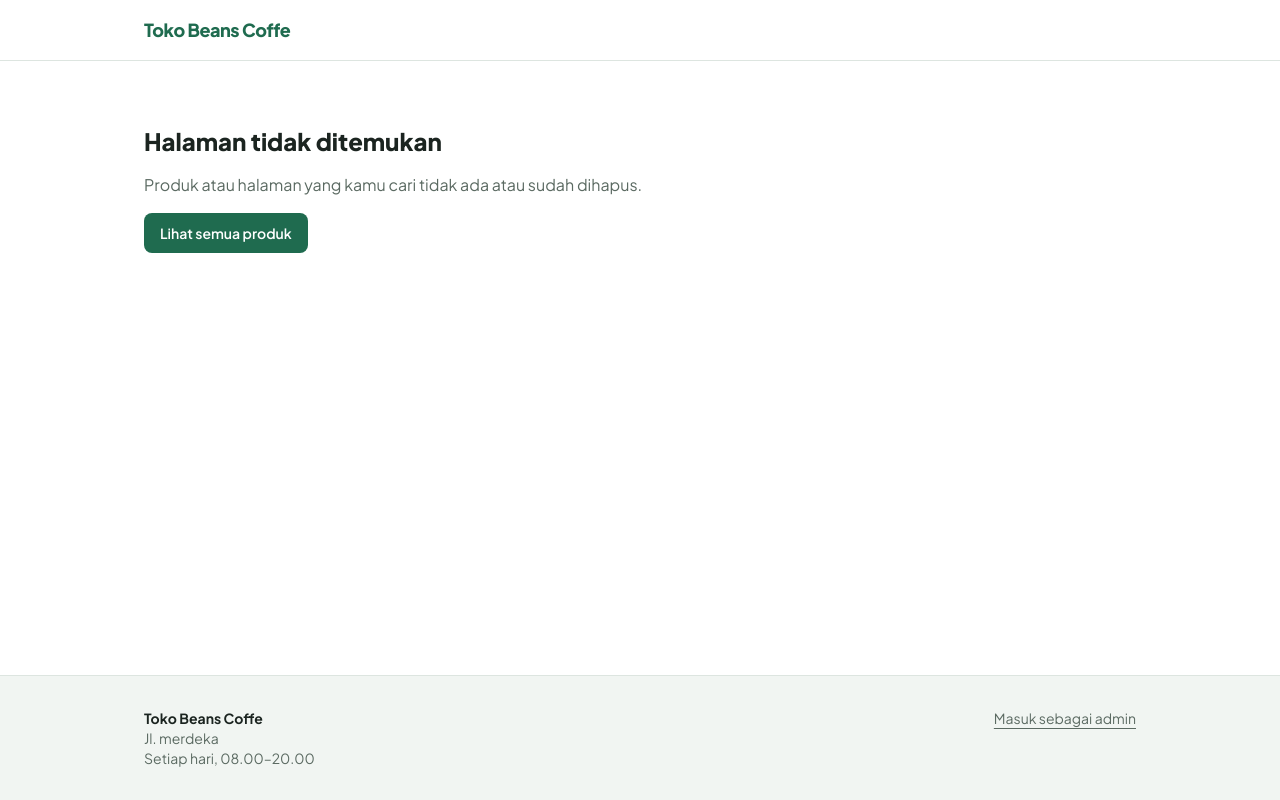
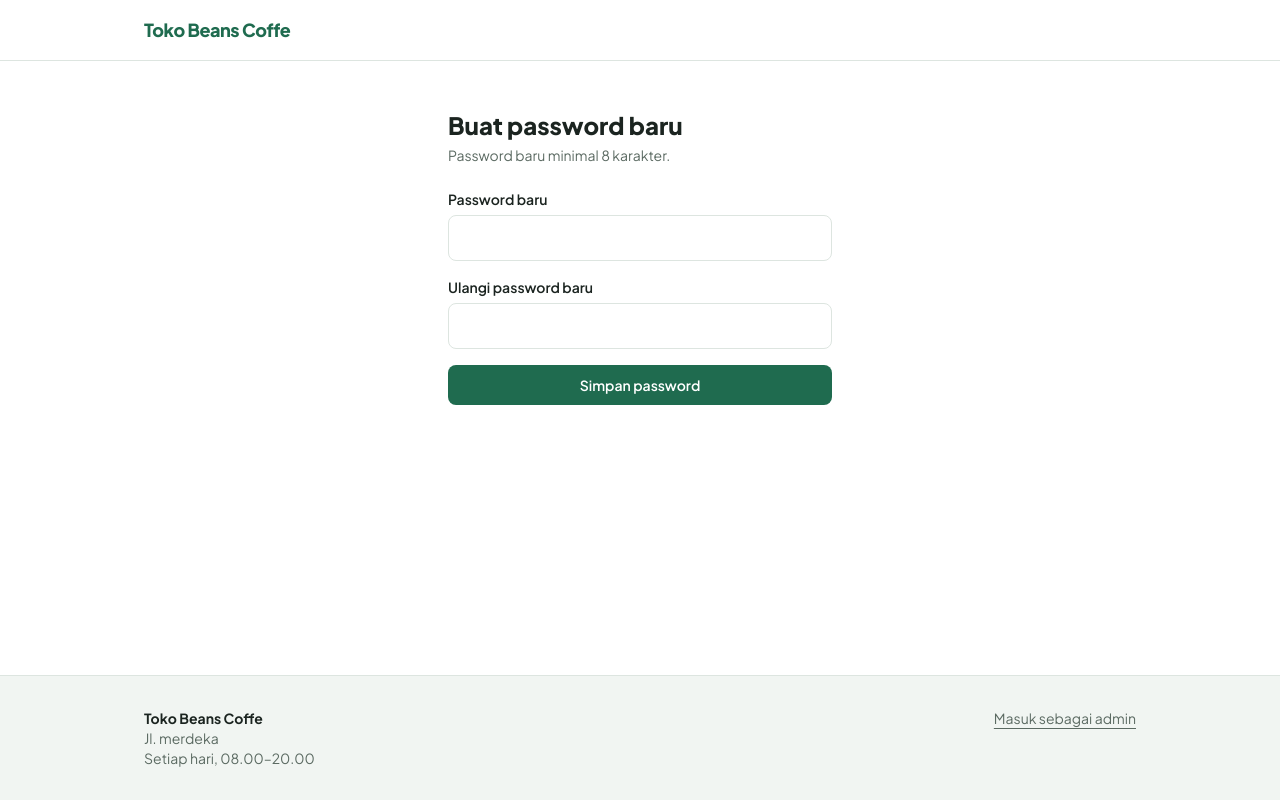
Before and after one commit to alyshaazzahrakdi/katalog-alyshaazzahra, a Next.js app: page /admin/password/reset in a window 1280 px wide. Before the commit this address had no page. Built offline with nearby package versions, Linux system fonts and the light colour scheme.

Commit message:
US-07: reset password admin

```diff
--- a/app/admin/actions.js
+++ b/app/admin/actions.js
@@ -1,6 +1,7 @@
 "use server";
 
 import { redirect } from "next/navigation";
+import { headers } from "next/headers";
 import { createServerAuthClient } from "@/lib/supabase/auth";
 
 export async function loginAdmin(formData) {
@@ -25,6 +26,59 @@ export async function logoutAdmin() {
   const supabase = await createServerAuthClient();
   await supabase.auth.signOut();
   redirect("/admin/login");
+}
+
+export async function kirimLinkResetPassword(formData) {
+  const email = String(formData.get("email") ?? "").trim();
+
+  if (!email) {
+    redirect(`/admin/login/lupa-password?error=${encodeURIComponent("Email wajib diisi.")}`);
+  }
+
+  const origin = (await headers()).get("origin");
+  if (!origin) {
+    redirect(`/admin/login/lupa-password?error=${encodeURIComponent("Alamat aplikasi tidak dapat ditentukan.")}`);
+  }
+
+  const supabase = await createServerAuthClient();
+  const { error } = await supabase.auth.resetPasswordForEmail(email, {
+    redirectTo: `${origin}/auth/callback?next=/admin/password/reset`,
+  });
+
+  if (error) {
+    redirect(`/admin/login/lupa-password?error=${encodeURIComponent("Link reset gagal dikirim. " + error.message)}`);
+  }
+
+  redirect(`/admin/login/lupa-password?success=${encodeURIComponent("Link reset password sudah dikirim ke email.")}`);
+}
+
+export async function resetPasswordAdmin(formData) {
+  const passwordBaru = String(formData.get("password_baru") ?? "");
+  const konfirmasiPassword = String(formData.get("konfirmasi_password") ?? "");
+
+  if (passwordBaru.length < 8) {
+    redirect(`/admin/password/reset?error=${encodeURIComponent("Password baru minimal 8 karakter.")}`);
+  }
+
+  if (passwordBaru !== konfirmasiPassword) {
+    redirect(`/admin/password/reset?error=${encodeURIComponent("Konfirmasi password tidak sama.")}`);
+  }
+
+  const supabase = await createServerAuthClient();
+  const { data: userData, error: userError } = await supabase.auth.getUser();
+
+  if (userError || !userData.user) {
+    redirect(`/admin/login?error=${encodeURIComponent("Link reset tidak valid atau sudah kedaluwarsa.")}`);
+  }
+
+  const { error } = await supabase.auth.updateUser({ password: passwordBaru });
+
+  if (error) {
+    redirect(`/admin/password/reset?error=${encodeURIComponent("Password gagal diubah. " + error.message)}`);
+  }
+
+  await supabase.auth.signOut();
+  redirect(`/admin/login?success=${encodeURIComponent("Password berhasil diubah. Silakan masuk dengan password baru.")}`);
 }
 
 export async function ubahPasswordAdmin(formData) {
--- /dev/null
+++ b/app/admin/login/lupa-password/page.jsx
@@ -0,0 +1,28 @@
+import Input from "@/components/Input";
+import Tombol from "@/components/Tombol";
+import { kirimLinkResetPassword } from "@/app/admin/actions";
+
+export default async function HalamanLupaPassword({ searchParams }) {
+  const params = await searchParams;
+  const pesanError = typeof params?.error === "string" ? params.error : "";
+  const pesanSukses = typeof params?.success === "string" ? params.success : "";
+
+  return (
+    <div className="mx-auto flex max-w-sm flex-col gap-6 py-12">
+      <div>
+        <h1 className="text-2xl font-extrabold">Lupa password</h1>
+        <p className="mt-1 text-sm text-teks-lembut">Masukkan email admin untuk menerima link reset password.</p>
+      </div>
+      <form action={kirimLinkResetPassword} className="flex flex-col gap-4">
+        <Input label="Email" name="email" type="email" autoComplete="email" required />
+        <Tombol type="submit">Kirim link reset</Tombol>
+      </form>
+      {pesanError ? (
+        <p role="alert" className="text-bahaya">
+          {pesanError}
+        </p>
+      ) : null}
+      {pesanSukses ? <p>{pesanSukses}</p> : null}
+    </div>
+  );
+}
--- a/app/admin/login/page.jsx
+++ b/app/admin/login/page.jsx
@@ -1,3 +1,4 @@
+import Link from "next/link";
 import Input from "@/components/Input";
 import Tombol from "@/components/Tombol";
 import { loginAdmin } from "@/app/admin/actions";
@@ -5,6 +6,7 @@ import { loginAdmin } from "@/app/admin/actions";
 export default async function HalamanLogin({ searchParams }) {
   const params = await searchParams;
   const pesanError = typeof params?.error === "string" ? params.error : "";
+  const pesanSukses = typeof params?.success === "string" ? params.success : "";
 
   return (
     <div className="mx-auto flex max-w-sm flex-col gap-6 py-12">
@@ -23,11 +25,15 @@ export default async function HalamanLogin({ searchParams }) {
         />
         <Tombol type="submit">Masuk</Tombol>
       </form>
+      <Link href="/admin/login/lupa-password" className="text-sm text-teks-lembut underline underline-offset-4 hover:text-utama">
+        Lupa password?
+      </Link>
       {pesanError ? (
         <p role="alert" className="text-bahaya">
           {pesanError}
         </p>
       ) : null}
+      {pesanSukses ? <p>{pesanSukses}</p> : null}
     </div>
   );
 }
--- /dev/null
+++ b/app/admin/password/reset/page.jsx
@@ -0,0 +1,41 @@
+import Input from "@/components/Input";
+import Tombol from "@/components/Tombol";
+import { resetPasswordAdmin } from "@/app/admin/actions";
+
+export default async function HalamanResetPassword({ searchParams }) {
+  const params = await searchParams;
+  const pesanError = typeof params?.error === "string" ? params.error : "";
+
+  return (
+    <div className="mx-auto flex max-w-sm flex-col gap-6 py-12">
+      <div>
+        <h1 className="text-2xl font-extrabold">Buat password baru</h1>
+        <p className="mt-1 text-sm text-teks-lembut">Password baru minimal 8 karakter.</p>
+      </div>
+      <form action={resetPasswordAdmin} className="flex flex-col gap-4">
+        <Input
+          label="Password baru"
+          name="password_baru"
+          type="password"
+          autoComplete="new-password"
+          minLength={8}
+          required
+        />
+        <Input
+          label="Ulangi password baru"
+          name="konfirmasi_password"
+          type="password"
+          autoComplete="new-password"
+          minLength={8}
+          required
+        />
+        <Tombol type="submit">Simpan password</Tombol>
+      </form>
+      {pesanError ? (
+        <p role="alert" className="text-bahaya">
+          {pesanError}
+        </p>
+      ) : null}
+    </div>
+  );
+}
--- /dev/null
+++ b/app/auth/callback/route.js
@@ -0,0 +1,37 @@
+import { createServerClient } from "@supabase/ssr";
+import { NextResponse } from "next/server";
+
+export async function GET(request) {
+  const requestUrl = new URL(request.url);
+  const code = requestUrl.searchParams.get("code");
+  const next = requestUrl.searchParams.get("next") || "/admin/password/reset";
+  const nextPath = next.startsWith("/") && !next.startsWith("//") ? next : "/admin/password/reset";
+  const redirectUrl = new URL(nextPath, requestUrl.origin);
+  const response = NextResponse.redirect(redirectUrl);
+  const supabase = createServerClient(
+    process.env.SUPABASE_URL,
+    process.env.SUPABASE_PUBLISHABLE_KEY,
+    {
+      cookies: {
+        getAll() {
+          return request.cookies.getAll();
+        },
+        setAll(cookiesToSet) {
+          cookiesToSet.forEach(({ name, value, options }) => response.cookies.set(name, value, options));
+        },
+      },
+    },
+  );
+
+  if (!code) {
+    return NextResponse.redirect(new URL("/admin/login?error=Link reset tidak valid atau sudah kedaluwarsa.", requestUrl.origin));
+  }
+
+  const { error } = await supabase.auth.exchangeCodeForSession(code);
+
+  if (error) {
+    return NextResponse.redirect(new URL("/admin/login?error=Link reset tidak valid atau sudah kedaluwarsa.", requestUrl.origin));
+  }
+
+  return response;
+}
--- a/proxy.js
+++ b/proxy.js
@@ -24,9 +24,9 @@ export async function proxy(request) {
   });
 
   const { data: userData } = await supabase.auth.getUser();
-  const isLoginPage = request.nextUrl.pathname === "/admin/login";
+  const isPublicAuthPage = ["/admin/login", "/admin/login/lupa-password"].includes(request.nextUrl.pathname);
 
-  if (!userData.user && !isLoginPage) {
+  if (!userData.user && !isPublicAuthPage) {
     const loginUrl = request.nextUrl.clone();
     loginUrl.pathname = "/admin/login";
     loginUrl.search = "";
```
